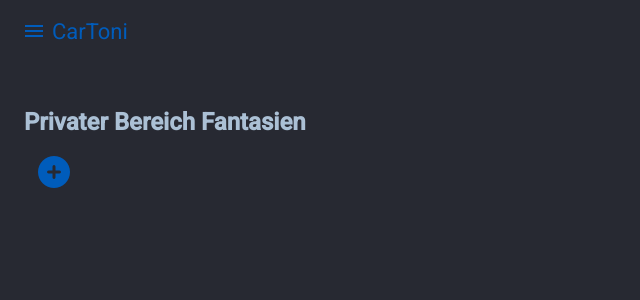
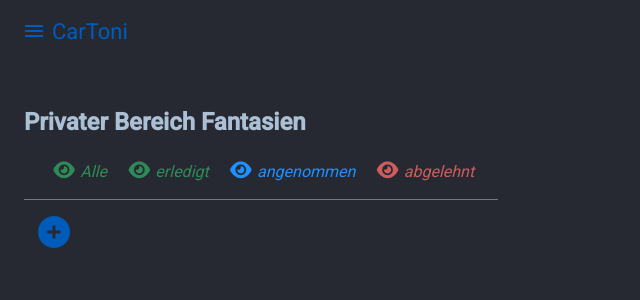
Before and after one commit to CarmenVavra/bucketlist-app, an Angular app: page /private/fantasies in a window 1280 px wide. Shown: the top 300 px of the page, without its empty margins (0-640 px from the left). Built offline with nearby package versions, Linux system fonts and the light colour scheme; no server answers; sample sign-in values are in the browser's storage.

Commit message:
fix: added show-container to private fantasies

```diff
--- a/src/app/components/fantasies/private/private-fantasies/private-fantasies.component.css
+++ b/src/app/components/fantasies/private/private-fantasies/private-fantasies.component.css
@@ -0,0 +1,25 @@
+.sizing-eyes {
+  font-size: 1.2rem;
+  margin: 0.26rem;
+}
+
+.show-container {
+  margin: 1rem;
+}
+
+.show {
+  margin: 0.5rem;
+  cursor: pointer;
+}
+
+.done {
+  color: seagreen;
+}
+
+.accepted {
+  color: dodgerblue;
+}
+
+.denied {
+  color: indianred;
+}
--- a/src/app/components/fantasies/private/private-fantasies/private-fantasies.component.html
+++ b/src/app/components/fantasies/private/private-fantasies/private-fantasies.component.html
@@ -1,4 +1,13 @@
 <h2>Privater Bereich Fantasien</h2>
+<div class="show-container">
+  <span class="show done" (click)="loadPrivateFantasies()"><i class="fa-solid fa-eye sizing-eyes"></i><i>Alle</i></span>
+  <span class="show done" (click)="loadPrivateDone()"><i class="fa-solid fa-eye sizing-eyes"></i><i>erledigt</i></span>
+  <span class="show accepted" (click)="loadPrivateAccepted()"><i
+      class="fa-solid fa-eye sizing-eyes"></i><i>angenommen</i></span>
+  <span class="show denied" (click)="loadPrivateDenied()"><i
+      class="fa-solid fa-eye sizing-eyes"></i><i>abgelehnt</i></span>
+</div>
+<mat-divider></mat-divider>
 <app-plus-button (openCreateAction)="openCreate()"></app-plus-button>
 @for(fantasy of fantasies(); track fantasy.id){
 <app-private-fantasy-item [fantasyItem]="fantasy!" (publishAction)="publish($event)"
--- a/src/app/components/fantasies/private/private-fantasies/private-fantasies.component.ts
+++ b/src/app/components/fantasies/private/private-fantasies/private-fantasies.component.ts
@@ -6,10 +6,11 @@ import { ROUTE_PATHS } from '../../../../models/general.model';
 import { PrivateFantasyItemComponent } from "../private-fantasy-item/private-fantasy-item.component";
 import { AuthService } from '../../../auth/services/auth-service.service';
 import { FantasyService } from '../../services/fantasy.service';
+import { MatDivider } from "@angular/material/divider";
 
 @Component({
   selector: 'app-private-fantasies',
-  imports: [PlusButtonComponent, PrivateFantasyItemComponent],
+  imports: [PlusButtonComponent, PrivateFantasyItemComponent, MatDivider],
   templateUrl: './private-fantasies.component.html',
   styleUrl: './private-fantasies.component.css'
 })
@@ -66,4 +67,26 @@ export class PrivateFantasiesComponent {
     });
   }
 
+  protected loadPrivateFantasies() {
+    this.loadItems();
+  }
+
+  protected loadPrivateDone() {
+    this.#fantasyService.showPrivateDone(this.userId!).subscribe((fantasies) => {
+      this.fantasies.set(fantasies);
+    });
+  }
+
+  protected loadPrivateAccepted() {
+    this.#fantasyService.showPrivateAccepted(this.userId!).subscribe((fantasies) => {
+      this.fantasies.set(fantasies);
+    });
+  }
+
+  protected loadPrivateDenied() {
+    this.#fantasyService.showPrivateDenied(this.userId!).subscribe((fantasies) => {
+      this.fantasies.set(fantasies);
+    });
+  }
+
 }
--- a/src/app/components/fantasies/public/public-fantasies/public-fantasies.component.ts
+++ b/src/app/components/fantasies/public/public-fantasies/public-fantasies.component.ts
@@ -2,7 +2,6 @@ import { Component, inject, signal } from '@angular/core';
 import { PublicFantasyItemComponent } from "../public-fantasy-item/public-fantasy-item.component";
 import { FantasyItem } from '../../models/fantasy.model';
 import { FantasyService } from '../../services/fantasy.service';
-import { AuthService } from '../../../auth/services/auth-service.service';
 
 @Component({
   selector: 'app-public-fantasies',
--- a/src/app/components/fantasies/services/fantasy.service.ts
+++ b/src/app/components/fantasies/services/fantasy.service.ts
@@ -120,7 +120,7 @@ export class FantasyService {
   showPrivateAccepted(userId: number): Observable<FantasyItem[]> {
     return this.#http.get(`${this.baseUrl}/listByPrivateAccepted?userId=${userId}`).pipe(
       map((res: any) => {
-        return res['bucketLists'];
+        return res['fantasies'];
       })
     );
   }
```
